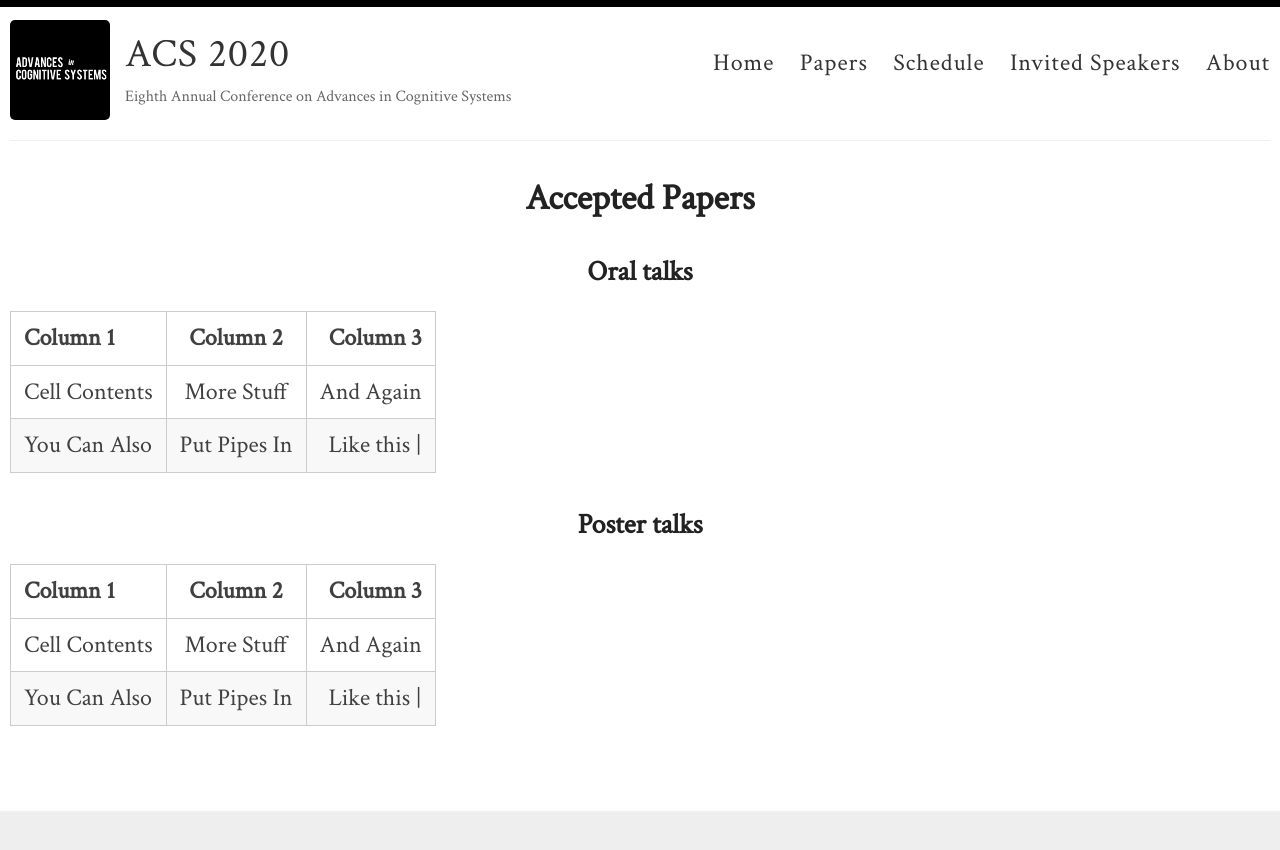
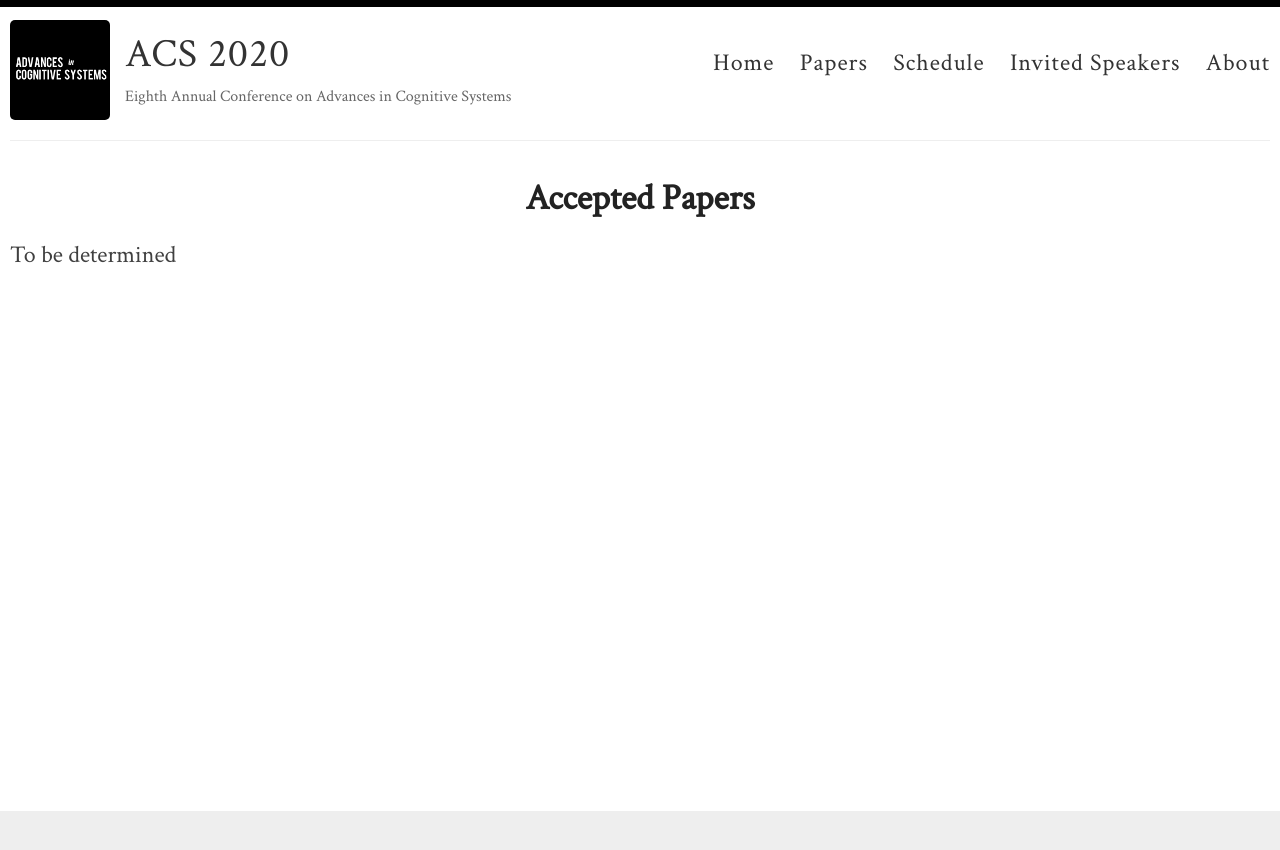
Before and after one commit to anna-reali/dc2021, a Jekyll site: the page built from _pages/schedule.md, in a window 1280 px wide. Shown: the top 850 px of the page. Built offline with Jekyll 4.4.1, drawn with Linux system fonts in a browser that asks for light colours.

Commit message:
Update schedule.md

```diff
--- a/_pages/schedule.md
+++ b/_pages/schedule.md
@@ -4,16 +4,4 @@ title: Accepted Papers
 permalink: /schedule/
 ---
 
-### Oral talks
-
-| Column 1       | Column 2     | Column 3     |
-| :------------- | :----------: | -----------: |
-|  Cell Contents | More Stuff   | And Again    |
-| You Can Also   | Put Pipes In | Like this \| |
-
-### Poster talks
-
-| Column 1       | Column 2     | Column 3     |
-| :------------- | :----------: | -----------: |
-|  Cell Contents | More Stuff   | And Again    |
-| You Can Also   | Put Pipes In | Like this \| |
+To be determined
```
